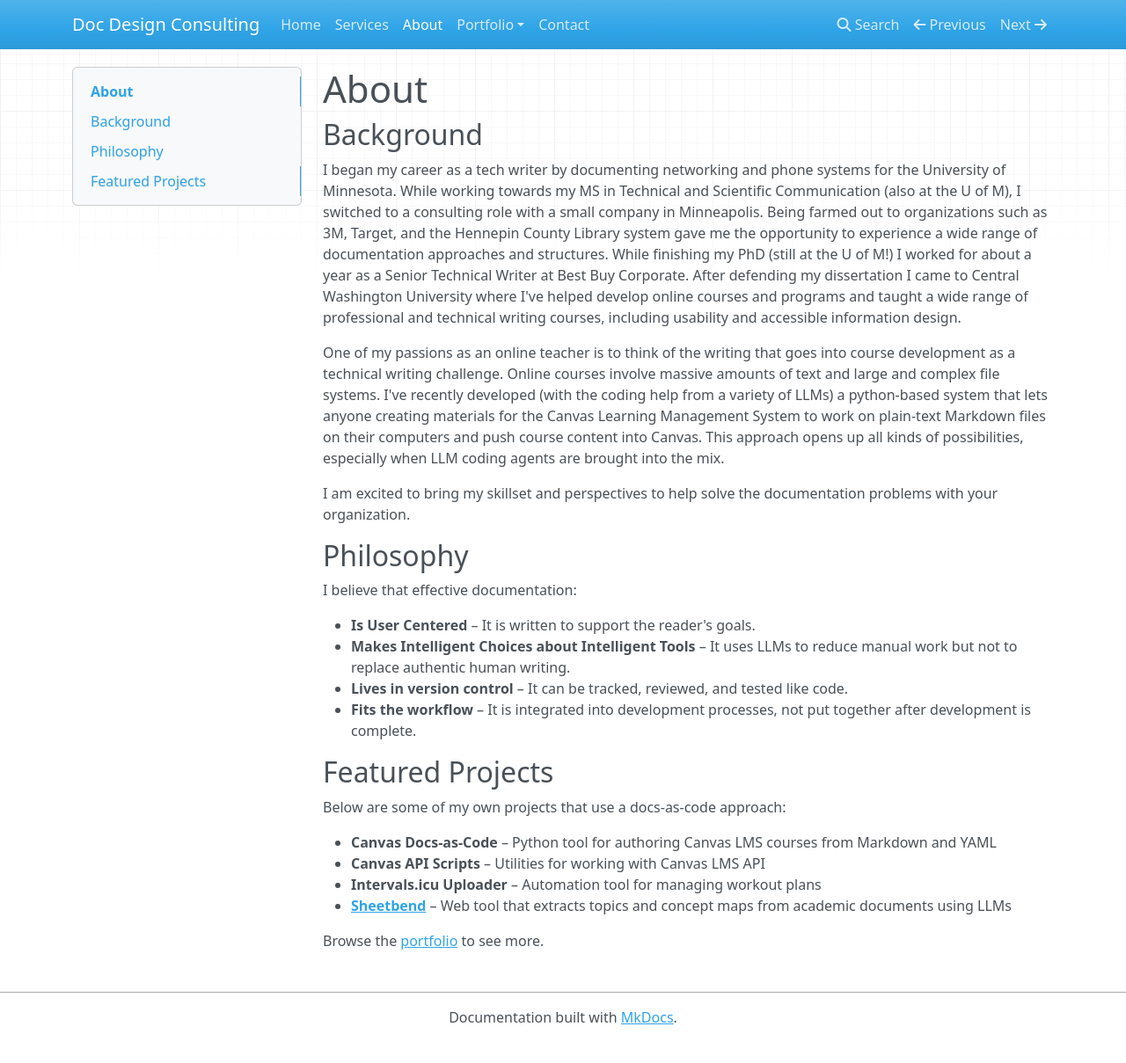
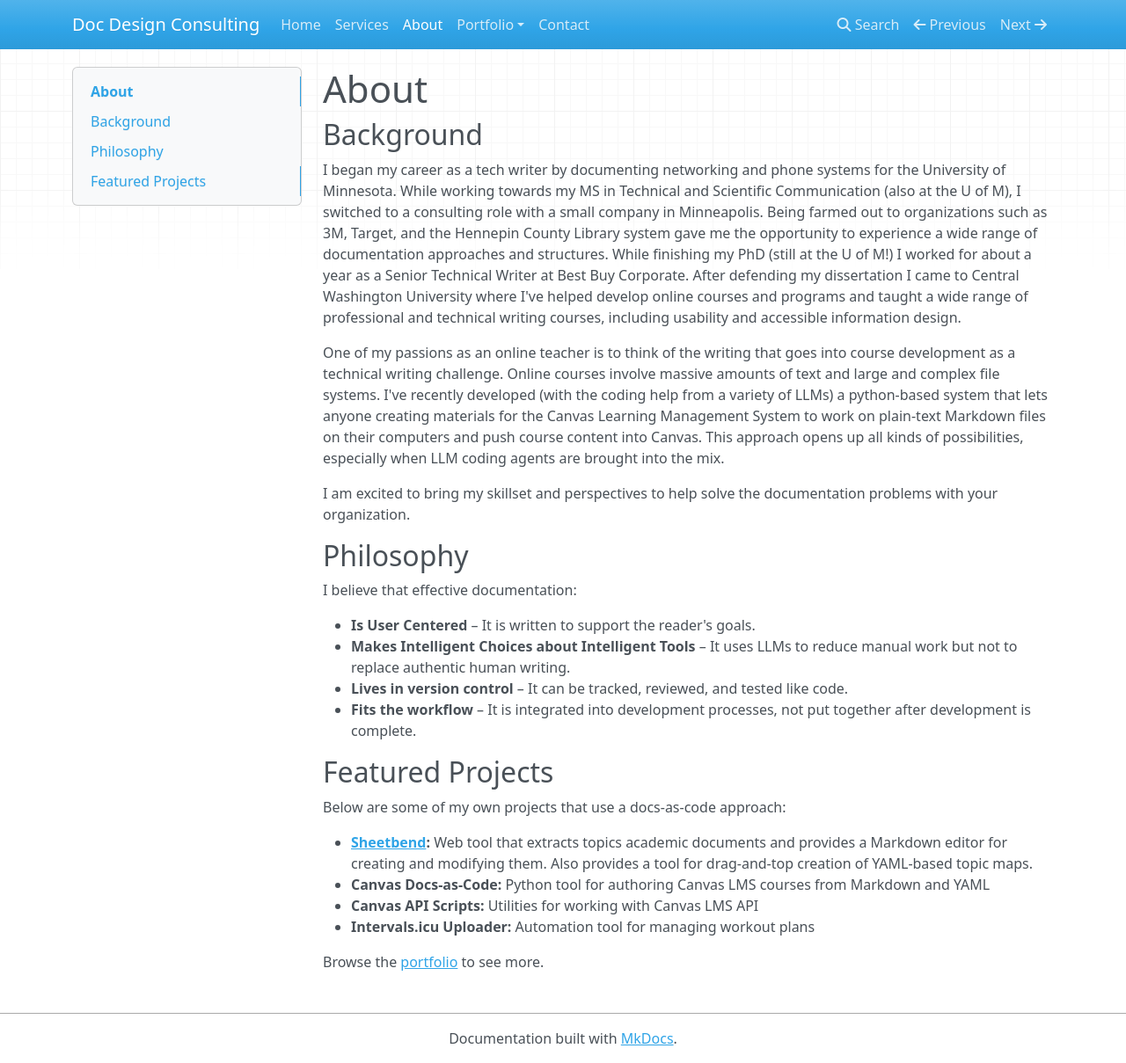
Before and after one commit to jw-docs-4644/doc-design, an MkDocs documentation site: the page built from docs/about.md, in a window 1280 px wide and 1209 px high. Shown: the whole window at 88% size. Built offline with MkDocs 1.6.1, drawn with Linux system fonts in a browser that asks for light colours; nearby versions of some CDN libraries.

Commit message:
Refine Sheetbend description in featured projects

```diff
--- a/docs/about.md
+++ b/docs/about.md
@@ -21,9 +21,10 @@ I believe that effective documentation:
 
 Below are some of my own projects that use a docs-as-code approach:
 
-- **Canvas Docs-as-Code** – Python tool for authoring Canvas LMS courses from Markdown and YAML
-- **Canvas API Scripts** – Utilities for working with Canvas LMS API
-- **Intervals.icu Uploader** – Automation tool for managing workout plans
-- **[Sheetbend](https://sheetbend.app)** – Web tool that extracts topics and concept maps from academic documents using LLMs
+- **[Sheetbend](https://sheetbend.app):** Web tool that extracts topics academic documents and provides a Markdown editor for creating and modifying them. Also provides a tool for drag-and-top creation of YAML-based topic maps.
+- **Canvas Docs-as-Code:** Python tool for authoring Canvas LMS courses from Markdown and YAML
+- **Canvas API Scripts:** Utilities for working with Canvas LMS API
+- **Intervals.icu Uploader:** Automation tool for managing workout plans
+
 
 Browse the [portfolio](portfolio/index.md) to see more.
```
